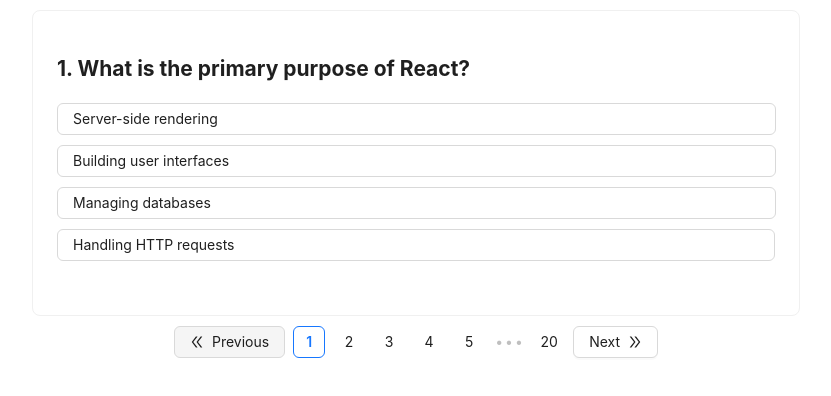
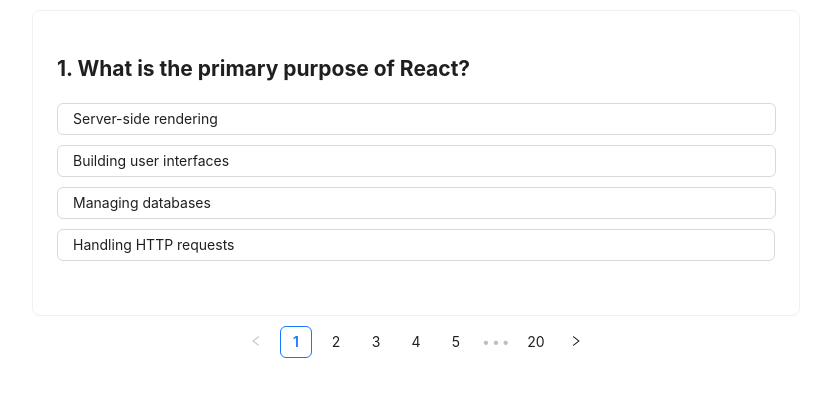
Before and after one commit to iUttamRao/quiz-redux, a React (Create React App) app: page / in a window 1280 px wide. Shown: the top 396 px of the page, without its empty margins (224-1055 px from the left). Built offline with nearby package versions, Linux system fonts and the light colour scheme.

Commit message:
Gasp Animation setup

```diff
--- a/package.json
+++ b/package.json
@@ -4,11 +4,13 @@
   "private": true,
   "dependencies": {
     "@ant-design/icons": "^5.4.0",
+    "@gsap/react": "^2.1.1",
     "@reduxjs/toolkit": "^2.2.7",
     "@testing-library/jest-dom": "^5.17.0",
     "@testing-library/react": "^13.4.0",
     "@testing-library/user-event": "^13.5.0",
     "antd": "^5.20.2",
+    "gsap": "^3.12.5",
     "react": "^18.3.1",
     "react-dom": "^18.3.1",
     "react-redux": "^9.1.2",
--- a/src/components/Quiz/Quiz.jsx
+++ b/src/components/Quiz/Quiz.jsx
@@ -1,8 +1,18 @@
-import React from 'react'
+import React, { useRef } from 'react'
 import CustomRadioButton from '../../customComponents/CustomRadioButton'
 import { Card } from 'antd';
+import { useGSAP } from '@gsap/react';
+import gsap from 'gsap';
 
 const Quiz = ({ quizData, selectedAnswer = [], setSelectedAnswer }) => {
+  const card = useRef()
+
+  useGSAP(() => {
+    gsap.set(card.current, { opacity: 0 });
+    gsap.to(card.current, { opacity: 1, duration: 1 });
+  },
+  { dependencies : [ quizData ] }
+);
 
   const handleChange = (e) => {
     const updatedAnswers = selectedAnswer.filter(item => item.id !== quizData?.id);
@@ -11,7 +21,7 @@
 
   return (
     <div className='container' key={quizData?.id}>
-      <Card className='card'>
+      <Card className='card' ref={card}>
         <h2 className='question'>{quizData?.id}. {quizData?.question}</h2>
         <CustomRadioButton
           options={quizData?.options}
--- a/src/components/Quiz/QuizCounter.jsx
+++ b/src/components/Quiz/QuizCounter.jsx
@@ -3,22 +3,22 @@
 import React from 'react'
 
 const QuizCounter = ({currentPage, totalPage, onChange}) => {
-  const itemRender = (_, type, originalElement) => {
-    if (type === 'prev') {
-      return <Button icon={<DoubleLeftOutlined />}>Previous</Button>;
-    }
-    if (type === 'next') {
-      return <Button icon={<DoubleRightOutlined />} iconPosition='end'>Next</Button>;
-    }
-    return originalElement;
-  };
+  // const itemRender = (_, type, originalElement) => {
+  //   if (type === 'prev') {
+  //     return <Button icon={<DoubleLeftOutlined />}>Previous</Button>;
+  //   }
+  //   if (type === 'next') {
+  //     return <Button icon={<DoubleRightOutlined />} iconPosition='end'>Next</Button>;
+  //   }
+  //   return originalElement;
+  // };
   return (
     <Pagination
       align="center"
       current={currentPage}
       total={totalPage}
       onChange={onChange}
-      itemRender={itemRender}
+      // itemRender={itemRender}
       pageSize={1}
     />
   )
```
Also changed, not shown: src/redux/reducer/quizReducer.js (added), src/redux/store.js (added), 1 other file (tests, documents, lock files or other folders).
